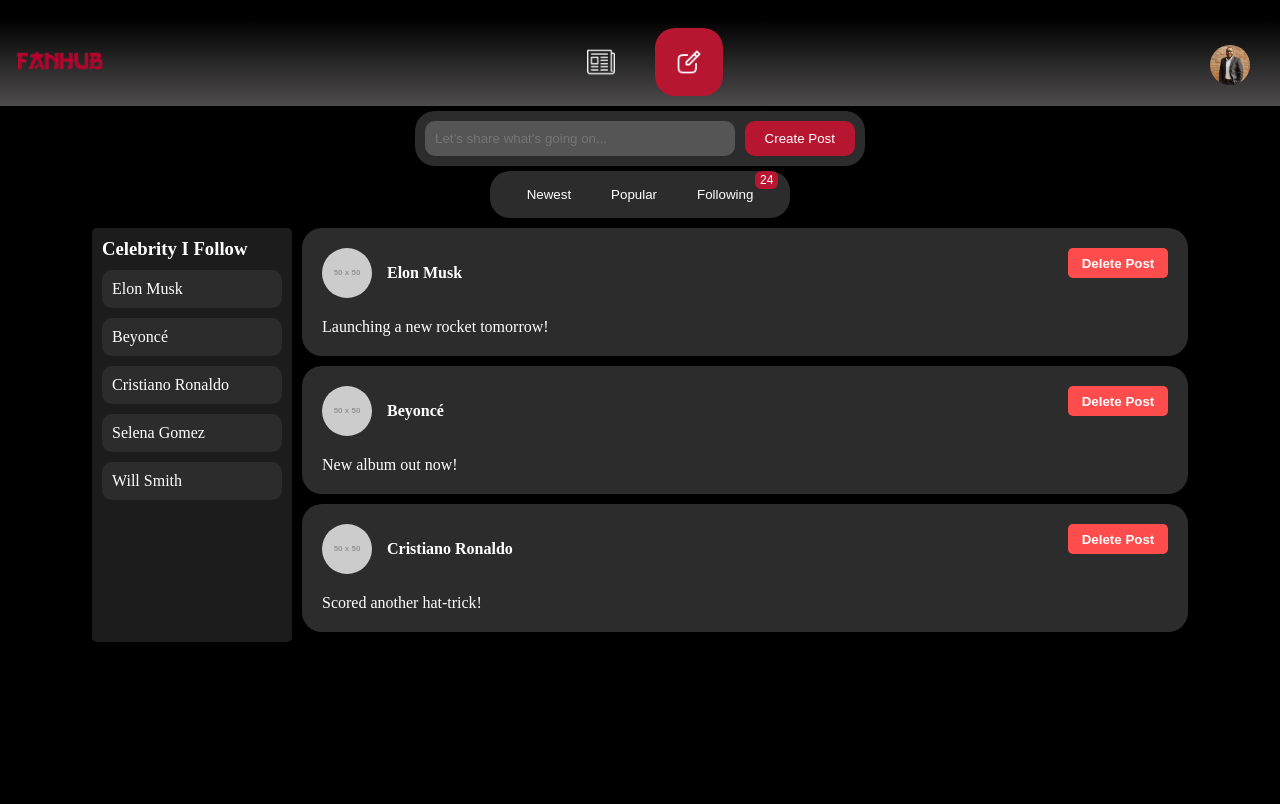
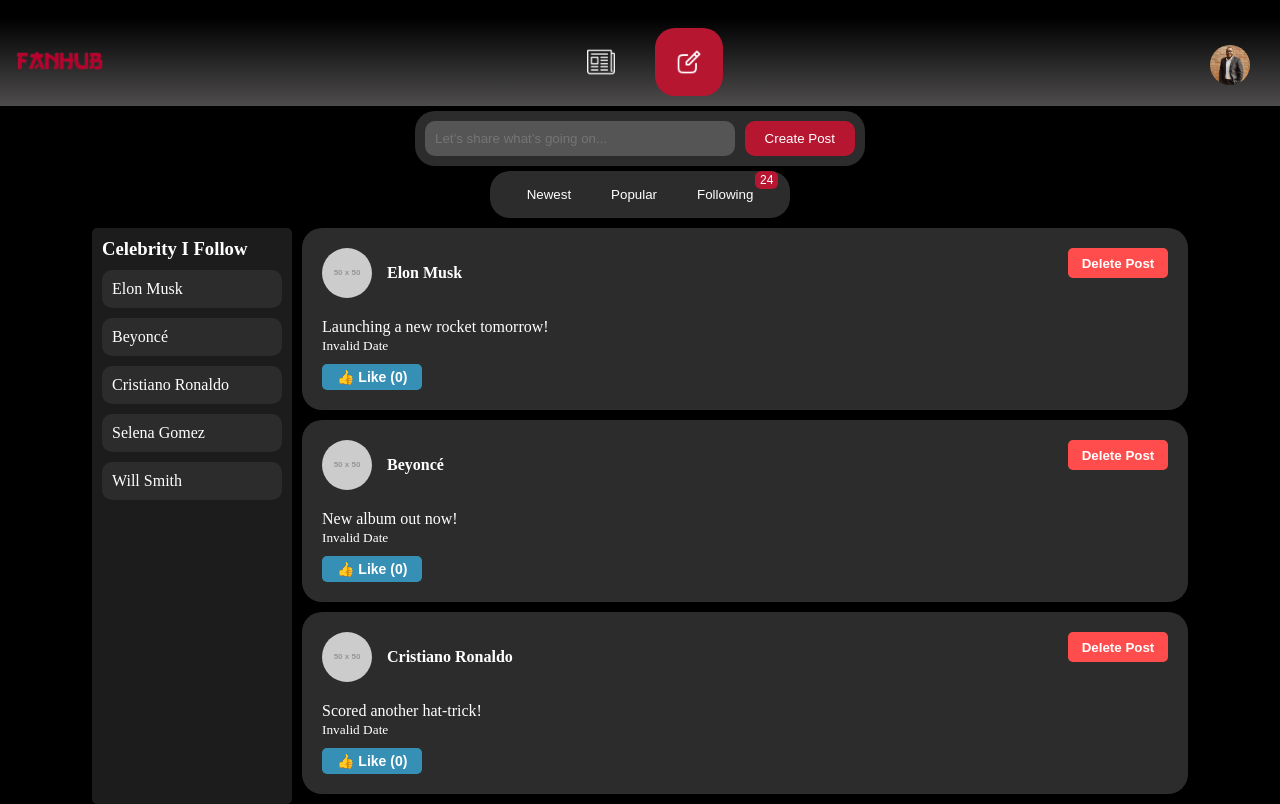
Before and after one commit to MetheMeticien/FanHUB, a React (Vite) app in the folder frontend/FanHub/: page /posts in a window 1280 px wide. Built offline with nearby package versions, Linux system fonts and the light colour scheme.

Commit message:
worked on timestamp, likes, and basic UI

```diff
--- a/frontend/FanHub/package.json
+++ b/frontend/FanHub/package.json
@@ -10,6 +10,10 @@
     "preview": "vite preview"
   },
   "dependencies": {
+    "@chakra-ui/react": "^3.1.1",
+    "@emotion/react": "^11.13.3",
+    "@emotion/styled": "^11.13.0",
+    "framer-motion": "^11.11.11",
     "react": "^18.3.1",
     "react-dom": "^18.3.1",
     "react-router-dom": "^6.26.2"
--- a/frontend/FanHub/src/Features/PostPage/PostPage.css
+++ b/frontend/FanHub/src/Features/PostPage/PostPage.css
@@ -181,3 +181,42 @@
     top: -10px;
     right: -5px;
 }
+
+
+
+.like-container {
+    display: flex;
+    align-items: center;
+    margin-top: 10px;
+}
+
+
+.like-post-btn {
+    background-color: #368fb5;
+    color: white;
+    border: none;
+    border-radius: 5px;
+    padding: 5px 15px;
+    cursor: pointer;
+    font-size: 14px;
+    font-weight: bold;
+    transition: background-color 0.1s ease;
+}
+
+.like-post-btn:hover {
+    background-color: #0b518a;
+}
+
+.like-count {
+    margin-left: 10px;
+    font-size: 14px;
+    color: #ccc;
+}
+
+.dislike-post-btn {
+    background-color: #b007a2;
+}
+
+.dislike-post-btn:hover {
+    background-color: #a10a76;
+}
--- a/frontend/FanHub/src/Features/PostPage/PostPage.jsx
+++ b/frontend/FanHub/src/Features/PostPage/PostPage.jsx
@@ -2,9 +2,17 @@
 import './PostPage.css';
 
 const initialCelebrities = [
-    { name: 'Elon Musk', photo: 'https://via.placeholder.com/50', content: 'Launching a new rocket tomorrow!' },
-    { name: 'Beyoncé', photo: 'https://via.placeholder.com/50', content: 'New album out now!' },
-    { name: 'Cristiano Ronaldo', photo: 'https://via.placeholder.com/50', content: 'Scored another hat-trick!' }
+    // { name: 'Elon Musk', photo: 'https://via.placeholder.com/50', content: 'Launching a new rocket tomorrow!' },
+    // { name: 'Beyoncé', photo: 'https://via.placeholder.com/50', content: 'New album out now!' },
+    // { name: 'Cristiano Ronaldo', photo: 'https://via.placeholder.com/50', content: 'Scored another hat-trick!' }
+
+        { name: 'Elon Musk', photo: 'https://via.placeholder.com/50', content: 'Launching a new rocket tomorrow!', likes: 0, liked: false },
+        { name: 'Beyoncé', photo: 'https://via.placeholder.com/50', content: 'New album out now!', likes: 0, liked: false },
+        { name: 'Cristiano Ronaldo', photo: 'https://via.placeholder.com/50', content: 'Scored another hat-trick!', likes: 0, liked: false }
+
+
+
+
 ];
 
 const followedCelebrities = ['Elon Musk', 'Beyoncé', 'Cristiano Ronaldo', 'Selena Gomez', 'Will Smith'];
@@ -13,12 +21,29 @@
     const [dummyCelebrities, setDummyCelebrities] = useState(initialCelebrities);
     const [newPostContent, setNewPostContent] = useState('');
 
+    // const handleCreatePost = () => {
+    //     if (newPostContent.trim()) {
+    //         const newPost = {
+    //             name: 'Ruhan',
+    //             photo: 'https://via.placeholder.com/50',
+    //             content: newPostContent
+    //         };
+
+    //         setDummyCelebrities([newPost, ...dummyCelebrities]);
+    //         setNewPostContent('');
+    //     }
+    // };
+
+
     const handleCreatePost = () => {
         if (newPostContent.trim()) {
             const newPost = {
                 name: 'Ruhan',
                 photo: 'https://via.placeholder.com/50',
-                content: newPostContent
+                content: newPostContent,
+                timestamp: new Date(),
+                likes: 0,
+                liked: false
             };
 
             setDummyCelebrities([newPost, ...dummyCelebrities]);
@@ -26,11 +51,52 @@
         }
     };
 
+    const handleLikePost = (indexToToggle) => {
+        const updatedCelebrities = dummyCelebrities.map((celebrity, index) => {
+            if (index === indexToToggle) {
+                return {
+                    ...celebrity,
+                    likes: celebrity.liked ? celebrity.likes - 1 : celebrity.likes + 1, // Increase or decrease likes
+                    liked: !celebrity.liked // Toggle liked status
+                };
+            }
+            return celebrity;
+        });
+        setDummyCelebrities(updatedCelebrities);
+    };
+
+
+
     const handleDeletePost = (indexToDelete) => {
         // Filter out the post to be deleted based on its index
-        const updatedCelebrities = dummyCelebrities.filter((_, index) => index !== indexToDelete);
-        setDummyCelebrities(updatedCelebrities);
+        // const updatedCelebrities = dummyCelebrities.filter((_, index) => index !== indexToDelete);
+        // setDummyCelebrities(updatedCelebrities);
+
+        // adding confirmation
+        const handleDeletePost = (indexToDelete) => {
+            if (window.confirm("Are you sure you want to delete this post?")) {
+                const updatedCelebrities = dummyCelebrities.filter((_, index) => index !== indexToDelete);
+                setDummyCelebrities(updatedCelebrities);
+            }
+        };
+
     };
+
+
+
+
+    const handleFilterNewest = () => {
+        const sorted = [...dummyCelebrities].sort(
+            (a, b) => new Date(b.timestamp) - new Date(a.timestamp)
+        );
+        setDummyCelebrities(sorted);
+    };
+
+    const handleFilterPopular = () => {
+        const sorted = [...dummyCelebrities].sort((a, b) => b.likes - a.likes);
+        setDummyCelebrities(sorted);
+    };
+
 
     return (
         <div>
@@ -50,8 +116,12 @@
 
             {/* Filter bar with buttons */}
             <div className="filter-container">
-                <button className="filter-btn">Newest</button>
-                <button className="filter-btn">Popular</button>
+                {/* <button className="filter-btn">Newest</button>
+                <button className="filter-btn">Popular</button> */}
+
+                <button className="filter-btn" onClick={handleFilterNewest}>Newest</button>
+                <button className="filter-btn" onClick={handleFilterPopular}>Popular</button>
+
                 <button className="filter-btn notification-btn">
                     Following <span className="notification-count">24</span>
                 </button>
@@ -80,6 +150,26 @@
                                 </div>
                                 <div className="post-content">{celebrity.content}</div>
 
+
+                                {/* displaying time */}
+                                <div className="post-footer">
+                                     <small>{new Date(celebrity.timestamp).toLocaleString()}</small>
+                                </div>
+
+                                {/* handling likes */}
+                                <div className="like-container">
+                                    <button
+                                        className={`like-post-btn ${celebrity.liked ? 'dislike-post-btn' : ''}`}
+                                        onClick={() => handleLikePost(index)}
+                                    >
+                                        {celebrity.liked ? '👎 Dislike' : '👍 Like'} ({celebrity.likes})
+                                    </button>
+                                </div>
+
+
+
+
+
                             </div>
                             <button
                                     className="delete-post-btn"
@@ -92,6 +182,7 @@
                 </div>
             </div>
         </div>
+
     );
 }
 
```
Also changed, not shown: 1 other file (tests, documents, lock files or other folders).
